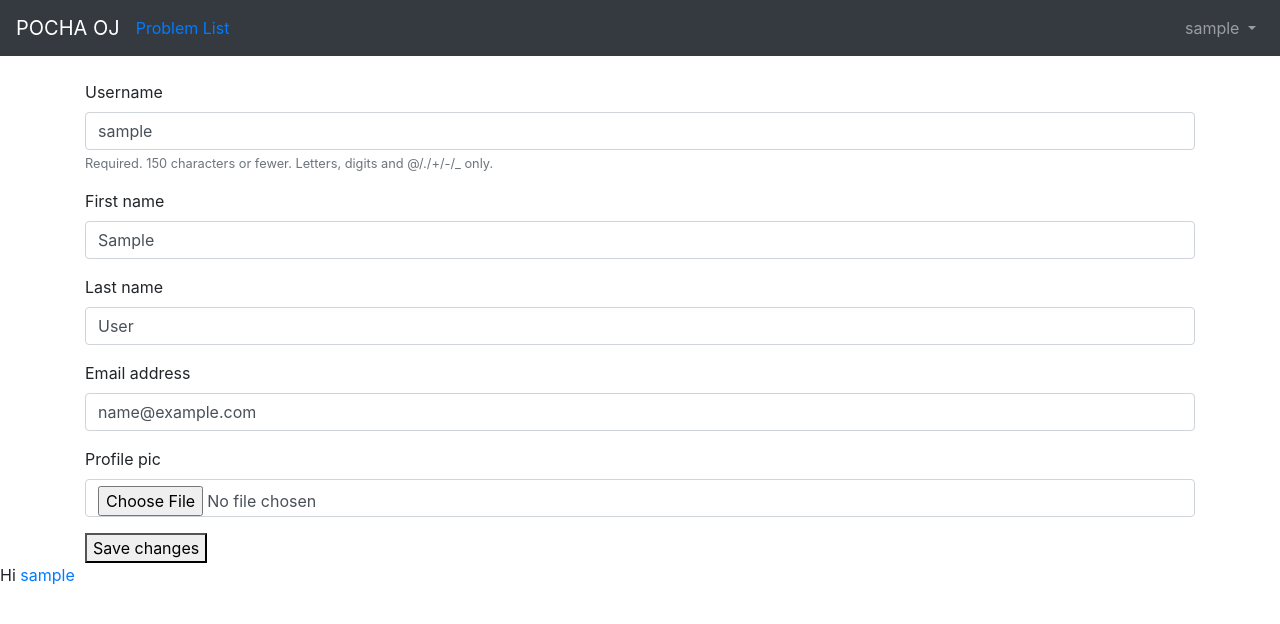
After one commit to ImperishableMe/POCHA-OJ, a Django app: page /profile/update/1/ in a window 1280 px wide. The commit adds this page. Shown: the top 624 px of the page. Run offline with Django 3.2, Linux system fonts and the light colour scheme; the visitor is signed in with stand-in values (Sample User, id 1); data comes from the database, SQL or seed files in the repository; some libraries are stand-ins or nearby versions.

Commit message:
profile works fine and profile pic can be updated

```diff
--- a/accounts/forms.py
+++ b/accounts/forms.py
@@ -7,11 +7,11 @@ class CustomUserCreationForm(UserCreationForm):
     class Meta(UserCreationForm.Meta):
         model = models.CustomUser
         #fields = UserCreationForm.Meta.fields + ('age',)
-        fields = ('username','first_name','last_name','email','age')
+        fields = ('username','first_name','last_name','email')
 
 
 class CustomUserChangeForm(UserChangeForm):
 
     class Meta(UserChangeForm.Meta):
         model = models.CustomUser
-        fields = ('username','first_name','last_name','email','age')
+        fields = ('username','first_name','last_name','email')
--- /dev/null
+++ b/profiles/forms.py
@@ -0,0 +1,20 @@
+from django.forms import ModelForm
+
+from accounts.models import CustomUser
+
+from .models import Profile
+
+
+class UserForm(ModelForm):
+
+    class Meta:
+        model = CustomUser
+        fields = ('username','first_name','last_name',
+            'email')
+
+
+class ProfileForm(ModelForm):
+
+    class Meta:
+        model = Profile
+        fields = ('profile_pic',)
--- a/profiles/models.py
+++ b/profiles/models.py
@@ -1,7 +1,9 @@
 from django.db import models
 from django.conf import settings
+from django.db.models.signals import post_save
+from django.dispatch import receiver
 
-
+from accounts.models import CustomUser
 
 def get_profile_pic_path(instance, filename):
     return 'images/user_{0}/{1}'.format(instance.user.username, filename)
@@ -28,3 +30,13 @@ class Profile(models.Model):
 
     def __str__(self):
         return self.user.username
+
+
+@receiver(post_save,sender=CustomUser)
+def create_user_profile(sender,instance,created,**kwargs):
+    if created :
+        Profile.objects.create(user=instance)
+
+@receiver(post_save,sender=CustomUser)
+def save_user_profile(sender,instance,**kwargs):
+    instance.profile.save()
--- a/profiles/urls.py
+++ b/profiles/urls.py
@@ -1,9 +1,15 @@
 from django.urls import path
 
-from .views import ProfileDetailView
+from .views import UserProfileDetailView, profile_update_view
 
 app_name = 'profiles'
 
 urlpatterns = [
-    path('<int:pk>/',ProfileDetailView.as_view(),name='profile_detail'),
+    path('<int:pk>/',
+        UserProfileDetailView.as_view(),
+        name='profile_detail'),
+
+    path('update/<int:pk>/',
+        profile_update_view,
+        name = 'profile_update')
 ]
--- a/profiles/views.py
+++ b/profiles/views.py
@@ -1,12 +1,51 @@
-from django.shortcuts import render
+from django.shortcuts import render,redirect,get_object_or_404
+from django.urls import reverse
+from django.http import HttpResponseRedirect
 from django.contrib.auth.mixins import LoginRequiredMixin
+from django.contrib.auth.decorators import login_required
+from django.core.exceptions import PermissionDenied
 from django.views.generic import DetailView
 
+from accounts.models import CustomUser
+
+from .models import Profile
+from .forms import UserForm,ProfileForm
 
 
-from .models import Profile
+class UserProfileDetailView(DetailView):
+    """
+        CustomUser is used, not the Profile class
+    """
+    model = CustomUser
+    template_name = 'profiles/profile_detail.html'
 
 
-class ProfileDetailView(DetailView):
-    model = Profile
-    template_name = 'profiles/profile_detail.html'
+@login_required
+def profile_update_view(request,pk):
+    """
+        You need to deny the permission when someone is trying to edit someone else's profile
+    """
+
+    # If this is not the actual user, then raise permissionDenied
+    want_to_change_user = get_object_or_404(CustomUser,pk=pk)
+    if want_to_change_user.pk != request.user.pk :
+        raise PermissionDenied()
+
+    if request.method == 'POST':
+        user_form = UserForm(request.POST,request.FILES, instance=request.user)
+        profile_form = ProfileForm(request.POST, request.FILES, instance=request.user.profile)
+        if user_form.is_valid() and profile_form.is_valid():
+            user_form.save()
+            profile_form.save()
+
+            return HttpResponseRedirect(reverse('profiles:profile_detail', kwargs={'pk': str(request.user.pk)}))
+        # else:
+        #     messages.error(request, _('Please correct the error below.'))
+    else:
+        user_form = UserForm(instance=request.user)
+        profile_form = ProfileForm(instance=request.user.profile)
+
+    return render(request, 'profiles/profile_update.html', {
+        'user_form': user_form,
+        'profile_form': profile_form
+    })
--- a/templates/base.html
+++ b/templates/base.html
@@ -49,8 +49,8 @@
     </div>
 
 
-    {% if user.is_authenticated and user.profile %}
-      <p>Hi <a href = "{% url 'profiles:profile_detail' pk=user.profile.pk %}">{{ user.username}}</a></p>
+    {% if user.is_authenticated  %}
+      <p>Hi <a href = "{% url 'profiles:profile_detail' pk=user.pk %}">{{ user.username}}</a></p>
     {% endif %}
 
     <!-- Optional JavaScript -->
--- /dev/null
+++ b/templates/profiles/profile_update.html
@@ -0,0 +1,13 @@
+{% extends "base.html" %}
+
+{% load bootstrap4 %}
+
+{% block content %}
+<form method="post" enctype="multipart/form-data">
+    {% csrf_token %}
+    {% bootstrap_form user_form %}
+    {% bootstrap_form profile_form %}
+    <button type="submit">Save changes</button>
+</form>
+
+{% endblock content %}
```
Also changed, not shown: templates/profiles/profile_detail.html (+8 -2 lines), 1 other file.
